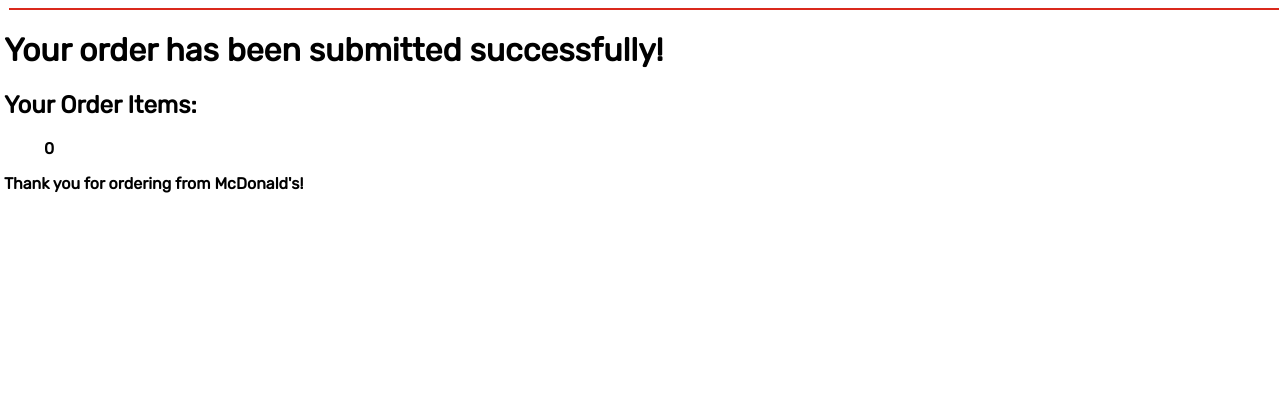
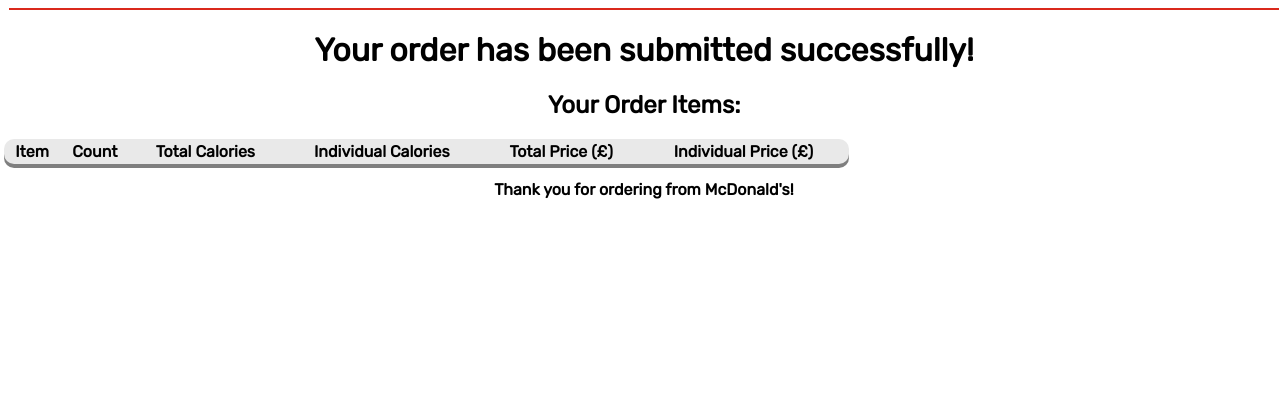
Before and after one commit to dartmonkeyExeter/MCDONALDCALORIECOUNTER, a Flask app: page /results_page in a window 1280 px wide. Shown: the part 105-503 px from the top of the page. Run offline with Flask 3, Linux system fonts and the light colour scheme; lists and menus that the app fills with data are empty.

Commit message:
fire emoji!

```diff
--- a/app.py
+++ b/app.py
@@ -18,6 +18,7 @@ image_exts = ['.jpg', '.jpeg', '.png', '.webp', '.jfif']
 def index():
     item_names = mcdonalds_items['product_name'].values
     file_names = []
+    session['user_order'] = []
 
     file_found = False
     for name in item_names:
@@ -47,15 +48,25 @@ def results():
 def results_page():
     # Retrieve the order from the session
     user_order = session.get('user_order', [])
+    order_unique = list(set(user_order))
+    unique_count = []
+    unique_total_kcals = []
+    unique_individual_kcals = []
+    unique_total_price = []
+    unique_individual_price = []
 
-    total_cals = 0
-    for item in user_order:
-        total_cals += int(
-            str(
-                mcdonalds_items[mcdonalds_items['product_name'] == item]['product_calories'].values[0]
-                ).split(": ")[1])
+    for item in order_unique:
+        unique_count.append(user_order.count(item))
+        unique_total_kcals.append(int(str(mcdonalds_items[mcdonalds_items['product_name'] == item]['product_calories'].values[0]).split(": ")[1]) * user_order.count(item))
+        unique_individual_kcals.append(int(str(mcdonalds_items[mcdonalds_items['product_name'] == item]['product_calories'].values[0]).split(": ")[1]))
+        try:
+            temp_total = float(str(mcdonalds_items[mcdonalds_items['product_name'] == item]['product_price'].values[0]).split('£')[1]) * user_order.count(item)
+        except IndexError: # this happens when the price is as so "99P"
+            temp_total = float(str(mcdonalds_items[mcdonalds_items['product_name'] == item]['product_price'].values[0]).split('P')[0]) * user_order.count(item) / 100
+        unique_total_price.append(f"£ {temp_total:.2f}")
+        unique_individual_price.append(mcdonalds_items[mcdonalds_items['product_name'] == item]['product_price'].values[0])
 
-    return render_template('results.html', order=user_order, data=mcdonalds_items, total_calories=total_cals)
+    return render_template('results.html', order=order_unique, count=unique_count, total_kcals=unique_total_kcals, individual_kcals=unique_individual_kcals, individual_prices=unique_individual_price, total_prices=unique_total_price)
 
 if __name__ == "__main__":
     app.run(debug=True)
--- a/mcdonalds_dataset.csv
+++ b/mcdonalds_dataset.csv
@@ -1,4 +1,4 @@
-,url_for_product,product_name,product_availability,product_calories,product_price,have_sizes,Protein,Carbs,Fat,Salt,Saturates,Sugars
+id,url_for_product,product_name,product_availability,product_calories,product_price,have_sizes,Protein,Carbs,Fat,Salt,Saturates,Sugars
 0,https://mcdonalds-menu.co.uk/bacon-mayo-chicken/,Bacon Mayo Chicken,1,kcal: 332,£ 1.99,1,17.0,38.0,12.0,1.4,2.2,4.6
 1,https://mcdonalds-menu.co.uk/mayo-chicken/,Mayo Chicken,1,kcal: 285,£ 1.39,1,12.0,38.0,9.1,1.0,1.1,4.4
 2,https://mcdonalds-menu.co.uk/hamburger/,Hamburger,1,kcal: 251,£1.19,1,13.0,30.0,8.3,1.2,3.3,6.3
--- a/static/styles/mcdonalds.css
+++ b/static/styles/mcdonalds.css
@@ -197,6 +197,7 @@ header {
 #mc-logo {
     width: 128px;
     height: auto;
+    cursor: pointer;
 }
 
 hr {
@@ -217,3 +218,20 @@ hr {
     background-color: #DA291C;
     padding: 1px;
 }
+
+.results-div {
+    width: 100%;
+    text-align: center;
+}
+
+.table-div {
+    width: 66%;
+    background-color: #E9E9E9;
+    border-radius: 10px;
+    box-shadow: 0 4px rgba(0, 0, 0, 0.5);
+}
+
+.breakdown-table {
+    width: 100%;
+    height: 100%;
+}
--- a/templates/base.html
+++ b/templates/base.html
@@ -19,5 +19,12 @@
     <main>
         {% block content %}{% endblock %}
     </main>
+
+    <script>
+        const logo = document.getElementById('mc-logo');
+        logo.addEventListener('click', () => {
+            window.location.href = '/';
+        });
+    </script>
 </body>
 </html>
--- a/templates/results.html
+++ b/templates/results.html
@@ -1,13 +1,38 @@
 {% extends "base.html" %}
 
 {% block content %}
-<h1>Your order has been submitted successfully!</h1>
-<h2>Your Order Items:</h2>
-<ul>
+
+<div class="results-div">
+    <h1>Your order has been submitted successfully!</h1>
+    <h2>Your Order Items:</h2>
+
     {{ total_calories }}
-    {% for item in order %}
-        <li>{{ item }}</li>
-    {% endfor %}
-</ul>
+
+    <div class="table-div">
+        <table class="breakdown-table">
+        <tr>
+            <th>Item</th>
+            <th>Count</th>
+            <th>Total Calories</th>
+            <th>Individual Calories</th>
+            <th>Total Price (£)</th>
+            <th>Individual Price (£)</th>
+        </tr>
+
+        {% for item in order %}
+        <tr>
+            <td>{{ item }}</td>
+            <td>{{ count[loop.index - 1] }}</td>
+            <td>{{ total_kcals[loop.index - 1] }}</td>
+            <td>{{ individual_kcals[loop.index - 1] }}</td>
+            <td>{{ total_prices[loop.index - 1] }}</td>
+            <td>{{ individual_prices[loop.index - 1] }}</td>
+        </tr>
+        {% endfor %}
+
+        </table>
+    </div>
 <p>Thank you for ordering from McDonald's!</p>
+
+</div>
 {% endblock %}
```
